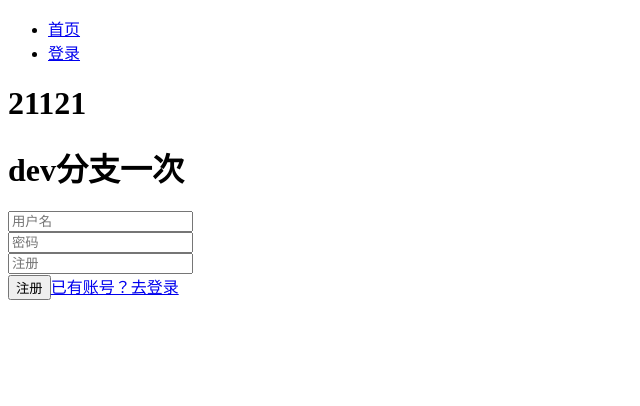
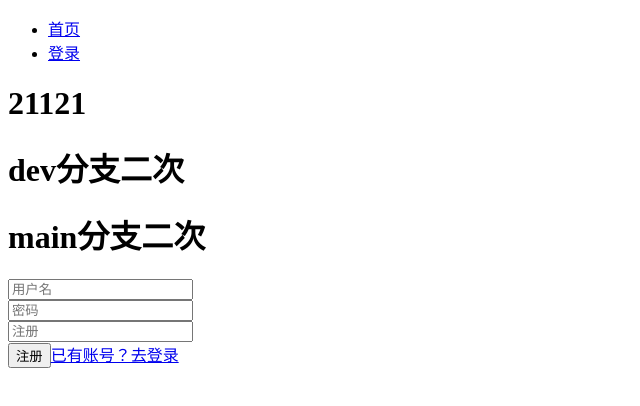
Before and after one commit to SexyLittleSucklingPig/gitTest, a React (Create React App) app: page /auth-from in a window 1280 px wide. Shown: the top 406 px of the page, without its empty margins (0-640 px from the left). Built offline with nearby package versions, Linux system fonts and the light colour scheme.

Commit message:
'主分支修改'

```diff
--- a/src/conmponents/AusthForm.jsx
+++ b/src/conmponents/AusthForm.jsx
@@ -65,7 +65,8 @@ export default function AusthForm() {
     return (
         <div>
             <h1>21121</h1>
-            <h1>dev分支一次</h1>
+            <h1>dev分支二次</h1>
+            <h1>main分支二次</h1>
             <p style={{ color: 'red' }}>
                 {regError ? regError.data.error.message : ''}
             </p>
```
